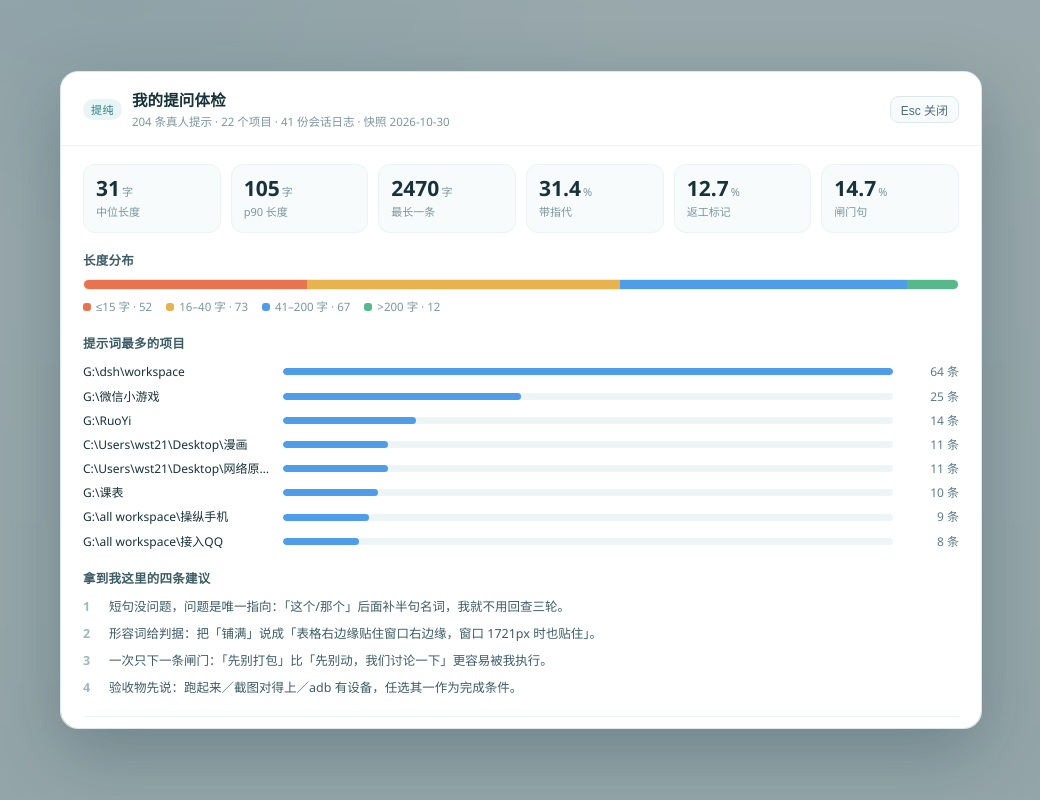
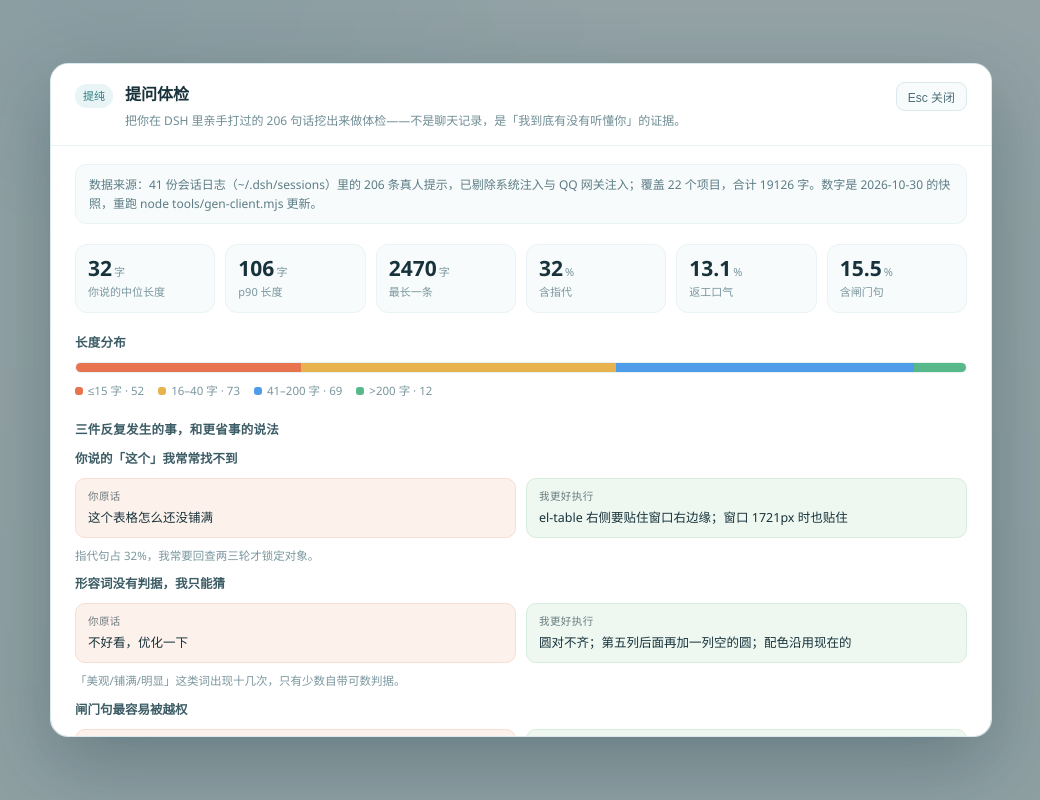
Before and after one commit to WangShTo/dsh-plugins, a website: page tools/preview.html in a window 1280 px wide. Shown: the whole page, without its empty margins (119-1159 px from the left). Drawn offline with Linux system fonts and the light colour scheme.

Commit message:
feat(v0.2): 去掉对话页卡片，改为顶部入口的整页报告

```diff
--- a/client.js
+++ b/client.js
@@ -1,8 +1,7 @@
 // 提纯 · 提问体检（Client 半）。
 //
-// 形态：不占输入框位置。注册一条斜杠命令「体检」，输入 / 选中它 →
-// 弹出一整页体检报告；Esc 或点背景关闭。
-// 数据由 tools/gen-client.mjs 烘进 SNAPSHOT（Client 半读不了文件系统）。
+// 形态：对话页里不出现任何东西。顶部栏一个「提问体检」按钮（或 /tijian）打开整页报告，
+// Esc / 点背景关闭。数据由 tools/gen-client.mjs 烘进 SNAPSHOT（Client 半读不了文件系统）。
 window.__ModuleLoader__.load({
   id: 'dsh-prompt-doctor',
   factory(require) {
@@ -11,26 +10,26 @@ window.__ModuleLoader__.load({
 
     const SNAPSHOT = {
   "generatedAt": "2026-10-30",
-  "prompts": 204,
+  "prompts": 206,
   "projects": 22,
   "files": 41,
-  "median": 31,
-  "p90": 105,
+  "median": 32,
+  "p90": 106,
   "longest": 2470,
-  "chars": 18973,
+  "chars": 19126,
   "rates": {
-    "reference": 31.4,
-    "rework": 12.7,
-    "gate": 14.7,
-    "emotion": 30.4,
-    "accept": 13.7,
-    "tiny": 25.5,
-    "long": 5.9
+    "reference": 32,
+    "rework": 13.1,
+    "gate": 15.5,
+    "emotion": 30.1,
+    "accept": 13.6,
+    "tiny": 25.2,
+    "long": 5.8
   },
   "bucket": {
     "tiny": 52,
     "short": 73,
-    "mid": 67,
+    "mid": 69,
     "long": 12
   },
   "topProjects": [
@@ -69,9 +68,9 @@ window.__ModuleLoader__.load({
   ]
 };
 
-    // —— 跨组件的小开关：命令 run() 里打开，页面里关闭 ——
     const listeners = new Set();
-    let isOpen = false;
+    // 静态预览用：preview.html?open=1 时默认展开，真实 DSH 地址里不带这个参数。
+    let isOpen = /(^|[?&])open=1/.test(String(window.location && window.location.search || ''));
     function setOpen(v) {
       if (isOpen === v) return;
       isOpen = v;
@@ -88,55 +87,57 @@ window.__ModuleLoader__.load({
     }
 
     const C = {
+      badge: { fontSize: 11, padding: '3px 8px', borderRadius: 999, background: '#e8f4f6', color: '#2f7f7f', marginTop: 2 },
+      trigger: {
+        display: 'inline-flex', alignItems: 'center', gap: 5, cursor: 'pointer',
+        padding: '3px 9px', borderRadius: 8, fontSize: 12,
+        border: '1px solid color-mix(in oklab, currentColor 16%, transparent)',
+        background: 'color-mix(in oklab, currentColor 4%, transparent)',
+        color: 'inherit', opacity: 0.86, whiteSpace: 'nowrap',
+      },
       backdrop: {
-        position: 'fixed', inset: 0, zIndex: 60,
-        background: 'rgba(16, 42, 50, .38)', backdropFilter: 'blur(2px)',
-        display: 'flex', alignItems: 'center', justifyContent: 'center', padding: 24,
+        position: 'fixed', inset: 0, zIndex: 70, padding: 24,
+        background: 'rgba(14, 38, 46, .40)', backdropFilter: 'blur(3px)',
+        display: 'flex', alignItems: 'center', justifyContent: 'center',
       },
       panel: {
-        width: 'min(920px, 100%)', maxHeight: '82vh', overflow: 'auto',
-        background: '#ffffff', color: '#17323a',
-        borderRadius: 18, border: '1px solid #dbe9ec',
-        boxShadow: '0 24px 70px rgba(12, 46, 56, .28)',
+        width: 'min(940px, 100%)', maxHeight: '84vh', overflow: 'auto',
+        background: '#fff', color: '#17323a', borderRadius: 18,
+        border: '1px solid #dbe9ec', boxShadow: '0 26px 74px rgba(12, 46, 56, .3)',
         font: '13px/1.6 "Microsoft YaHei UI", "Segoe UI", system-ui, sans-serif',
         fontVariantNumeric: 'tabular-nums',
       },
       head: {
-        position: 'sticky', top: 0, zIndex: 2,
-        display: 'flex', alignItems: 'center', gap: 10,
-        padding: '16px 22px 14px', borderBottom: '1px solid #eaf3f5',
-        background: 'linear-gradient(#ffffff, rgba(255,255,255,.92))',
+        position: 'sticky', top: 0, zIndex: 2, display: 'flex', alignItems: 'flex-start', gap: 12,
+        padding: '18px 24px 15px', borderBottom: '1px solid #eaf3f5', background: '#fff',
       },
-      badge: {
-        fontSize: 11, padding: '2px 8px', borderRadius: 999,
-        background: '#e8f4f6', color: '#2f7f7f', letterSpacing: '.04em',
+      h1: { fontSize: 16, fontWeight: 650 },
+      lead: { fontSize: 12, color: '#6f8d95', marginTop: 3, maxWidth: 640 },
+      close: {
+        marginLeft: 'auto', cursor: 'pointer', border: '1px solid #dbe9ec', background: '#f7fbfc',
+        borderRadius: 9, padding: '5px 11px', fontSize: 12, color: '#4d6f78',
       },
-      h1: { fontSize: 15.5, fontWeight: 650, letterSpacing: '.01em' },
-      sub: { fontSize: 11.5, color: '#7b979e' },
-      close: {
-        marginLeft: 'auto', cursor: 'pointer', border: '1px solid #dbe9ec',
-        background: '#f7fbfc', borderRadius: 9, padding: '4px 10px',
-        fontSize: 12, color: '#4d6f78',
-      },
-      body: { padding: '18px 22px 22px', display: 'grid', gap: 18 },
+      body: { padding: '18px 24px 24px', display: 'grid', gap: 20 },
       cards: { display: 'grid', gridTemplateColumns: 'repeat(6, minmax(0, 1fr))', gap: 10 },
       card: { padding: '11px 12px', borderRadius: 12, background: '#f7fbfc', border: '1px solid #eaf3f5' },
       big: { fontSize: 21, fontWeight: 660, lineHeight: 1.15 },
       unit: { fontSize: 11, fontWeight: 400, color: '#7b979e', marginLeft: 2 },
       cap: { fontSize: 11, color: '#7b979e', marginTop: 3 },
-      section: { display: 'grid', gap: 8 },
+      section: { display: 'grid', gap: 9 },
       h2: { fontSize: 12.5, fontWeight: 620, color: '#3c5c65', letterSpacing: '.02em' },
+      note: { fontSize: 12, color: '#5c7c85', background: '#f7fbfc', border: '1px solid #eaf3f5', borderRadius: 11, padding: '10px 13px' },
       bar: { display: 'flex', height: 9, borderRadius: 999, overflow: 'hidden', border: '1px solid #e6f0f2' },
       legend: { display: 'flex', gap: 14, fontSize: 11.5, color: '#7b979e', flexWrap: 'wrap' },
       dot: { width: 8, height: 8, borderRadius: 3, display: 'inline-block', marginRight: 5 },
+      pair: { display: 'grid', gridTemplateColumns: '1fr 1fr', gap: 10 },
+      before: { padding: '9px 12px', borderRadius: 10, background: '#fdf1ec', border: '1px solid #f6ded4', fontSize: 12.5 },
+      after: { padding: '9px 12px', borderRadius: 10, background: '#eef8f1', border: '1px solid #d6ecdd', fontSize: 12.5 },
+      tag: { fontSize: 10.5, letterSpacing: '.04em', opacity: 0.62, display: 'block', marginBottom: 3 },
       rows: { display: 'grid', gap: 5 },
       row: { display: 'grid', gridTemplateColumns: '190px 1fr 56px', alignItems: 'center', gap: 10, fontSize: 12 },
       track: { height: 7, borderRadius: 999, background: '#eef5f7', overflow: 'hidden' },
       fill: { height: '100%', borderRadius: 999, background: '#4f9de8' },
       num: { textAlign: 'right', color: '#5c7c85' },
-      tips: { display: 'grid', gap: 7, fontSize: 12.5, color: '#3c5c65' },
-      tip: { display: 'grid', gridTemplateColumns: '18px 1fr', gap: 8, alignItems: 'start' },
-      idx: { color: '#9db8be', fontWeight: 600 },
       foot: { fontSize: 11, color: '#9db8be', borderTop: '1px solid #eaf3f5', paddingTop: 10 },
     };
 
@@ -147,17 +148,39 @@ window.__ModuleLoader__.load({
       { key: 'long', label: '>200 字', color: '#57b98a' },
     ];
 
-    const TIPS = [
-      '短句没问题，问题是唯一指向：「这个/那个」后面补半句名词，我就不用回查三轮。',
-      '形容词给判据：把「铺满」说成「表格右边缘贴住窗口右边缘，窗口 1721px 时也贴住」。',
-      '一次只下一条闸门：「先别打包」比「先别动，我们讨论一下」更容易被我执行。',
-      '验收物先说：跑起来／截图对得上／adb 有设备，任选其一作为完成条件。',
+    const buildPairs = (s) => [
+      {
+        title: '你说的「这个」我常常找不到',
+        before: '这个表格怎么还没铺满',
+        after: 'el-table 右侧要贴住窗口右边缘；窗口 1721px 时也贴住',
+        why: `指代句占 ${s.rates.reference}%，我常要回查两三轮才锁定对象。`,
+      },
+      {
+        title: '形容词没有判据，我只能猜',
+        before: '不好看，优化一下',
+        after: '圆对不齐；第五列后面再加一列空的圆；配色沿用现在的',
+        why: '「美观/铺满/明显」这类词出现十几次，只有少数自带可数判据。',
+      },
+      {
+        title: '闸门句最容易被越权',
+        before: '先别打包，我们先看看',
+        after: '别打包 APK，只给我网页预览',
+        why: '你喊停过几次；单起一句「先别 X」比夹在长句里更容易被执行。',
+      },
     ];
 
     function Stat(props) {
       return h('div', { style: C.card },
         h('div', { style: C.big }, props.value, h('span', { style: C.unit }, props.unit || '')),
         h('div', { style: C.cap }, props.label));
+    }
+
+    function Trigger() {
+      return h('button', {
+        style: C.trigger,
+        title: '把你在 DSH 里打给我的话做一次体检',
+        onClick: () => setOpen(true),
+      }, '提问体检');
     }
 
     function Page() {
@@ -179,18 +202,22 @@ window.__ModuleLoader__.load({
           h('div', { style: C.head },
             h('span', { style: C.badge }, '提纯'),
             h('div', null,
-              h('div', { style: C.h1 }, '我的提问体检'),
-              h('div', { style: C.sub }, `${s.prompts} 条真人提示 · ${s.projects} 个项目 · ${s.files} 份会话日志 · 快照 ${s.generatedAt}`)),
+              h('div', { style: C.h1 }, '提问体检'),
+              h('div', { style: C.lead },
+                `把你在 DSH 里亲手打过的 ${s.prompts} 句话挖出来做体检——不是聊天记录，是「我到底有没有听懂你」的证据。`)),
             h('button', { style: C.close, onClick: () => setOpen(false) }, 'Esc 关闭')),
 
           h('div', { style: C.body },
+            h('div', { style: C.note },
+              `数据来源：${s.files} 份会话日志（~/.dsh/sessions）里的 ${s.prompts} 条真人提示，已剔除系统注入与 QQ 网关注入；覆盖 ${s.projects} 个项目，合计 ${s.chars} 字。数字是 ${s.generatedAt} 的快照，重跑 node tools/gen-client.mjs 更新。`),
+
             h('div', { style: C.cards },
-              h(Stat, { value: s.median, unit: '字', label: '中位长度' }),
+              h(Stat, { value: s.median, unit: '字', label: '你说的中位长度' }),
               h(Stat, { value: s.p90, unit: '字', label: 'p90 长度' }),
               h(Stat, { value: s.longest, unit: '字', label: '最长一条' }),
-              h(Stat, { value: s.rates.reference, unit: '%', label: '带指代' }),
-              h(Stat, { value: s.rates.rework, unit: '%', label: '返工标记' }),
-              h(Stat, { value: s.rates.gate, unit: '%', label: '闸门句' })),
+              h(Stat, { value: s.rates.reference, unit: '%', label: '含指代' }),
+              h(Stat, { value: s.rates.rework, unit: '%', label: '返工口气' }),
+              h(Stat, { value: s.rates.gate, unit: '%', label: '含闸门句' })),
 
             h('div', { style: C.section },
               h('div', { style: C.h2 }, '长度分布'),
@@ -206,39 +233,41 @@ window.__ModuleLoader__.load({
                   `${g.label} · ${s.bucket[g.key] || 0}`)))),
 
             h('div', { style: C.section },
-              h('div', { style: C.h2 }, '提示词最多的项目'),
-              h('div', { style: C.rows }, s.topProjects.map((p) =>
+              h('div', { style: C.h2 }, '三件反复发生的事，和更省事的说法'),
+              ...buildPairs(s).map((p, i) => h('div', { key: i, style: C.section },
+                h('div', { style: { fontSize: 12.5, fontWeight: 600, color: '#3c5c65' } }, p.title),
+                h('div', { style: C.pair },
+                  h('div', { style: C.before }, h('span', { style: C.tag }, '你原话'), p.before),
+                  h('div', { style: C.after }, h('span', { style: C.tag }, '我更好执行'), p.after)),
+                h('div', { style: { fontSize: 11.5, color: '#7b979e' } }, p.why)))),
+
+            h('div', { style: C.section },
+              h('div', { style: C.h2 }, '你在哪些项目上话最多'),
+              h('div', { style: C.rows }, s.topProjects.slice(0, 6).map((p) =>
                 h('div', { key: p.name, style: C.row },
                   h('span', { style: { overflow: 'hidden', textOverflow: 'ellipsis', whiteSpace: 'nowrap' }, title: p.name }, p.name),
                   h('div', { style: C.track }, h('div', { style: { ...C.fill, width: `${(p.n / maxProject) * 100}%` } })),
                   h('span', { style: C.num }, p.n + ' 条'))))),
 
-            h('div', { style: C.section },
-              h('div', { style: C.h2 }, '拿到我这里的四条建议'),
-              h('div', { style: C.tips }, TIPS.map((t, i) =>
-                h('div', { key: i, style: C.tip },
-                  h('span', { style: C.idx }, String(i + 1)),
-                  h('span', null, t))))),
-
             h('div', { style: C.foot },
               `情绪句 ${s.rates.emotion}% · 验收词 ${s.rates.accept}% · 极短(≤15字) ${s.rates.tiny}% · 长(>200字) ${s.rates.long}%`,
               h('br'),
-              '口径见仓库 README；数字是快照，重跑 node tools/gen-client.mjs 更新。'))));
+              '口径与自测脚本见仓库 README；这是快照，不是实时统计。'))));
     }
 
     return {
       inject: ['slots'],
       apply(ctx) {
-        // 页面挂帧级 overlay：不进输入框布局，命令打开、Esc 关闭。
-        try {
-          ctx.slots.inject('shell.overlay', () => ctx.slots.register({
-            name: 'shell.overlay', id: 'prompt-doctor-page', order: 30,
-          }, Page));
-        } catch (error) {
-          console.warn('[prompt-doctor] overlay slot unavailable:', error && error.message);
+        for (const slot of ['conversation.header', 'conversation.header.leading']) {
+          try {
+            ctx.slots.inject(slot, () => ctx.slots.register({
+              name: slot, id: 'prompt-doctor-open', order: 40,
+            }, Trigger));
+          } catch (error) {
+            console.warn('[prompt-doctor] header slot unavailable:', slot, error && error.message);
+          }
         }
 
-        // 斜杠命令：输入 / 就能看到「提问体检」。
         try {
           ctx.inject(['commandUi'], (scope) => {
             const commands = scope.get('commandUi');
@@ -252,6 +281,14 @@ window.__ModuleLoader__.load({
         } catch (error) {
           console.warn('[prompt-doctor] command unavailable:', error && error.message);
         }
+
+        try {
+          ctx.slots.inject('shell.overlay', () => ctx.slots.register({
+            name: 'shell.overlay', id: 'prompt-doctor-page', order: 30,
+          }, Page));
+        } catch (error) {
+          console.warn('[prompt-doctor] overlay slot unavailable:', error && error.message);
+        }
       },
     };
   },
--- a/package.json
+++ b/package.json
@@ -1,6 +1,6 @@
 {
   "name": "dsh-prompt-doctor",
-  "version": "0.1.0",
+  "version": "0.2.0",
   "private": true,
   "type": "module",
   "description": "提纯 · 把 DSH 会话日志里的真人提示词挖出来做体检：长度分布、指代率、返工率、闸门句，并在输入框上方常驻一张卡片。",
--- a/tools/gen-client.mjs
+++ b/tools/gen-client.mjs
@@ -27,6 +27,6 @@ const snap = {
   topProjects: r.topProjects.map((p) => ({ name: decodeDirName(p.dir), n: p.n })),
 };
 
-const template = fs.readFileSync(path.join(here, 'page.template.js'), 'utf8');
+const template = fs.readFileSync(path.join(here, 'report.view.js'), 'utf8');
 fs.writeFileSync(out, template.replace('/*__SNAPSHOT__*/', JSON.stringify(snap, null, 2)));
 console.log('client.js written:', out, 'prompts=', snap.prompts, 'projects=', snap.projects);
--- a/tools/preview.html
+++ b/tools/preview.html
@@ -97,7 +97,7 @@ window.__ModuleLoader__ = { load: ({ id, factory }) => { mod = factory((n) => {
   let command = null;
   const ctx = {
     slots: {
-      inject(name, register) { const r = register(); if (r && r.Comp) PageComp = r.Comp; },
+      inject(name, register) { const r = register(); if (name === 'shell.overlay' && r && r.Comp) PageComp = r.Comp; },
       register(meta, Comp) { return { meta, Comp }; },
     },
     inject(deps, fn) {
```
Also changed, not shown: tools/page.template.js (deleted, +0 -200 lines), tools/report.view.js (added, +237 -0 lines), README.md, shot/page-preview.png.
